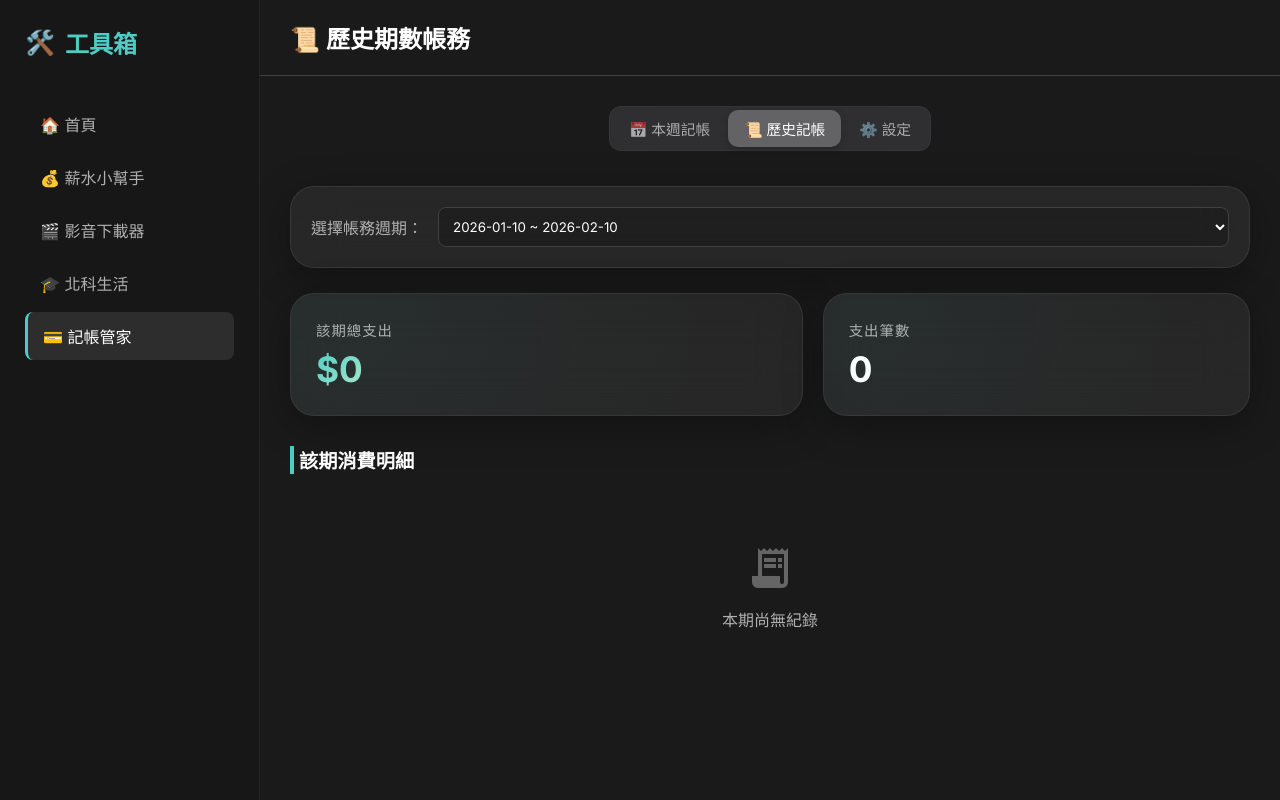
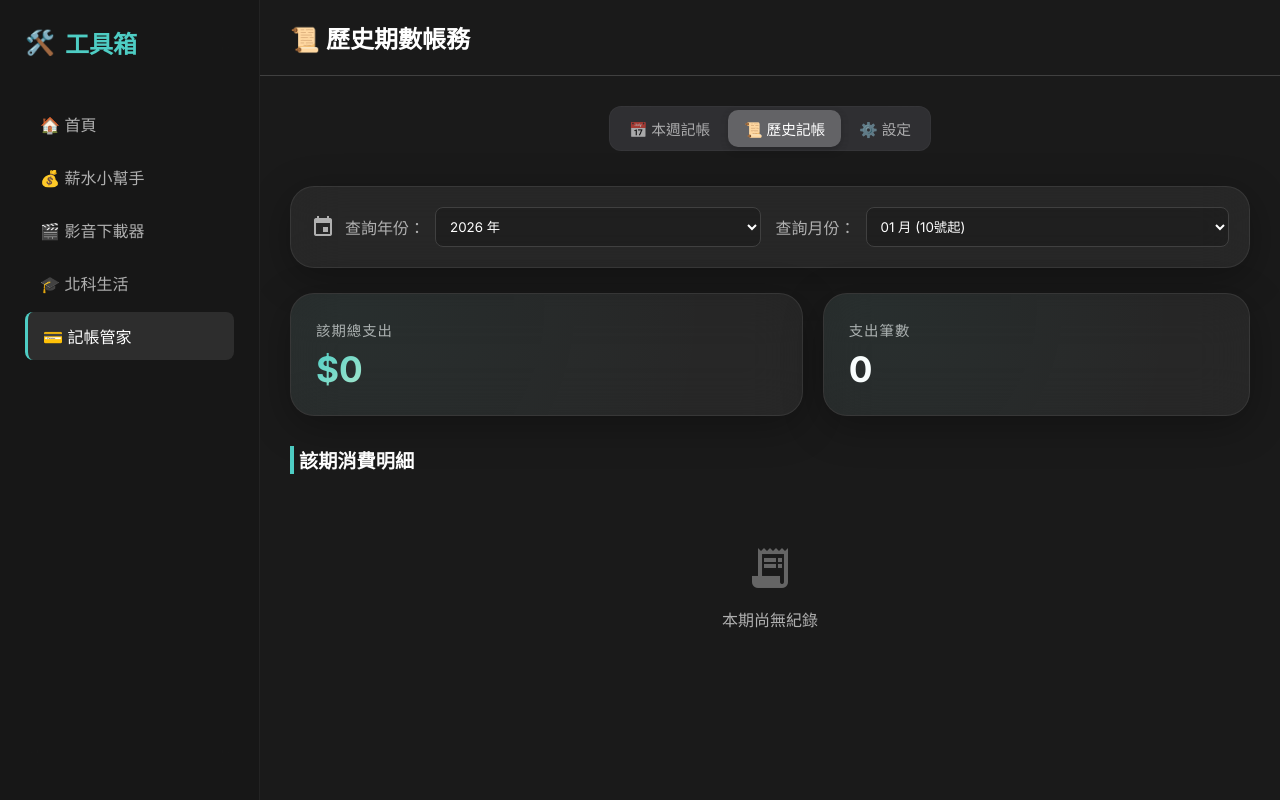
Before and after one commit to wie-shih-chen/toolbox-web-app, a Flask app: page /expense/history in a window 1280 px wide. Run offline with Flask 3, Linux system fonts and the light colour scheme; data that the repository does not hold is empty.

Commit message:
UX Polish: Split Year and Month filters for Expense History (Narrower search space)

```diff
--- a/static/js/expense.js
+++ b/static/js/expense.js
@@ -15,9 +15,11 @@ const expenseApp = {
 
     initHistory() {
         this.bindEvents();
-        const select = document.getElementById('periodSelect');
-        if (select) select.addEventListener('change', () => this.loadHistoryData());
-        this.loadHistoryPeriods();
+        const yearSelect = document.getElementById('yearSelect');
+        const monthSelect = document.getElementById('monthSelect');
+        if (yearSelect) yearSelect.addEventListener('change', () => this.loadHistoryData());
+        if (monthSelect) monthSelect.addEventListener('change', () => this.loadHistoryData());
+        this.initHistoryPriors();
     },
 
     initSettings() {
@@ -104,30 +106,48 @@ const expenseApp = {
         }
     },
 
-    async loadHistoryPeriods() {
-        try {
-            const res = await fetch('/expense/api/history/periods');
-            const periods = await res.json();
-            const select = document.getElementById('periodSelect');
-            select.innerHTML = '';
+    async initHistoryPriors() {
+        const yearSelect = document.getElementById('yearSelect');
+        const monthSelect = document.getElementById('monthSelect');
+        if (!yearSelect) return;
 
-            periods.reverse().forEach(p => {
-                const opt = document.createElement('option');
-                opt.value = `${p.start},${p.end}`;
-                opt.textContent = p.label;
-                select.appendChild(opt);
-            });
+        // Fill Year Range
+        const now = new Date();
+        const currentYear = now.getFullYear();
+        yearSelect.innerHTML = '';
+        for (let y = currentYear; y >= currentYear - 3; y--) {
+            const opt = document.createElement('option');
+            opt.value = y;
+            opt.textContent = `${y} 年`;
+            yearSelect.appendChild(opt);
+        }
 
-            // Auto trigger first load
-            if (select.value) this.loadHistoryData();
-        } catch (error) {
-            console.error(error);
+        // Set current month correctly based on accounting logic
+        // If today is < 10, current accounting month is last month
+        let targetMonth = (now.getDate() < 10) ? now.getMonth() : now.getMonth() + 1;
+        if (targetMonth === 0) {
+            targetMonth = 12;
+            yearSelect.value = currentYear - 1;
         }
+
+        monthSelect.value = String(targetMonth).padStart(2, '0');
+        this.loadHistoryData();
     },
 
     async loadHistoryData() {
-        const select = document.getElementById('periodSelect');
-        const [start, end] = select.value.split(',');
+        const year = document.getElementById('yearSelect').value;
+        const month = parseInt(document.getElementById('monthSelect').value);
+
+        // Calculate 10th to 10th
+        const start = `${year}-${String(month).padStart(2, '0')}-10`;
+        let endYear = year;
+        let endMonth = month + 1;
+        if (endMonth > 12) {
+            endMonth = 1;
+            endYear = parseInt(year) + 1;
+        }
+        const end = `${endYear}-${String(endMonth).padStart(2, '0')}-10`;
+
         const url = `/expense/api/records?start_date=${start}&end_date=${end}`;
 
         try {
@@ -135,7 +155,6 @@ const expenseApp = {
             const data = await res.json();
             this.records = data.records;
 
-            // Update Mini Summary in History
             const histTotal = document.getElementById('historyTotal');
             if (histTotal) histTotal.textContent = `$${Math.round(data.total_amount).toLocaleString()}`;
 
--- a/templates/expense/history.html
+++ b/templates/expense/history.html
@@ -25,14 +25,34 @@
 </div>
 
 <div class="expense-history">
-    <!-- Period Selector -->
     <div class="history-controls glass"
         style="padding: 20px; display: flex; align-items: center; gap: 15px; margin-bottom: 25px;">
-        <label for="periodSelect" style="color: var(--text-secondary); font-weight: 500;">選擇帳務週期：</label>
-        <select id="periodSelect" class="form-control"
-            style="flex-grow: 1; padding: 10px; background: rgba(0,0,0,0.2); border: 1px solid var(--border-color); color: white; border-radius: 8px;">
-            <option value="">載入中...</option>
-        </select>
+        <div style="display: flex; align-items: center; gap: 10px; flex-grow: 1;">
+            <span class="material-icons" style="color: var(--text-secondary)">event</span>
+            <label style="color: var(--text-secondary); font-weight: 500; white-space: nowrap;">查詢年份：</label>
+            <select id="yearSelect" class="form-control"
+                style="flex-grow: 1; padding: 10px; background: rgba(0,0,0,0.2); border: 1px solid var(--border-color); color: white; border-radius: 8px;">
+                <!-- Auto-populated -->
+            </select>
+        </div>
+        <div style="display: flex; align-items: center; gap: 10px; flex-grow: 1;">
+            <label style="color: var(--text-secondary); font-weight: 500; white-space: nowrap;">查詢月份：</label>
+            <select id="monthSelect" class="form-control"
+                style="flex-grow: 1; padding: 10px; background: rgba(0,0,0,0.2); border: 1px solid var(--border-color); color: white; border-radius: 8px;">
+                <option value="01">01 月 (10號起)</option>
+                <option value="02">02 月 (10號起)</option>
+                <option value="03">03 月 (10號起)</option>
+                <option value="04">04 月 (10號起)</option>
+                <option value="05">05 月 (10號起)</option>
+                <option value="06">06 月 (10號起)</option>
+                <option value="07">07 月 (10號起)</option>
+                <option value="08">08 月 (10號起)</option>
+                <option value="09">09 月 (10號起)</option>
+                <option value="10">10 月 (10號起)</option>
+                <option value="11">11 月 (10號起)</option>
+                <option value="12">12 月 (10號起)</option>
+            </select>
+        </div>
     </div>
 
     <!-- Summary Stats -->
```
